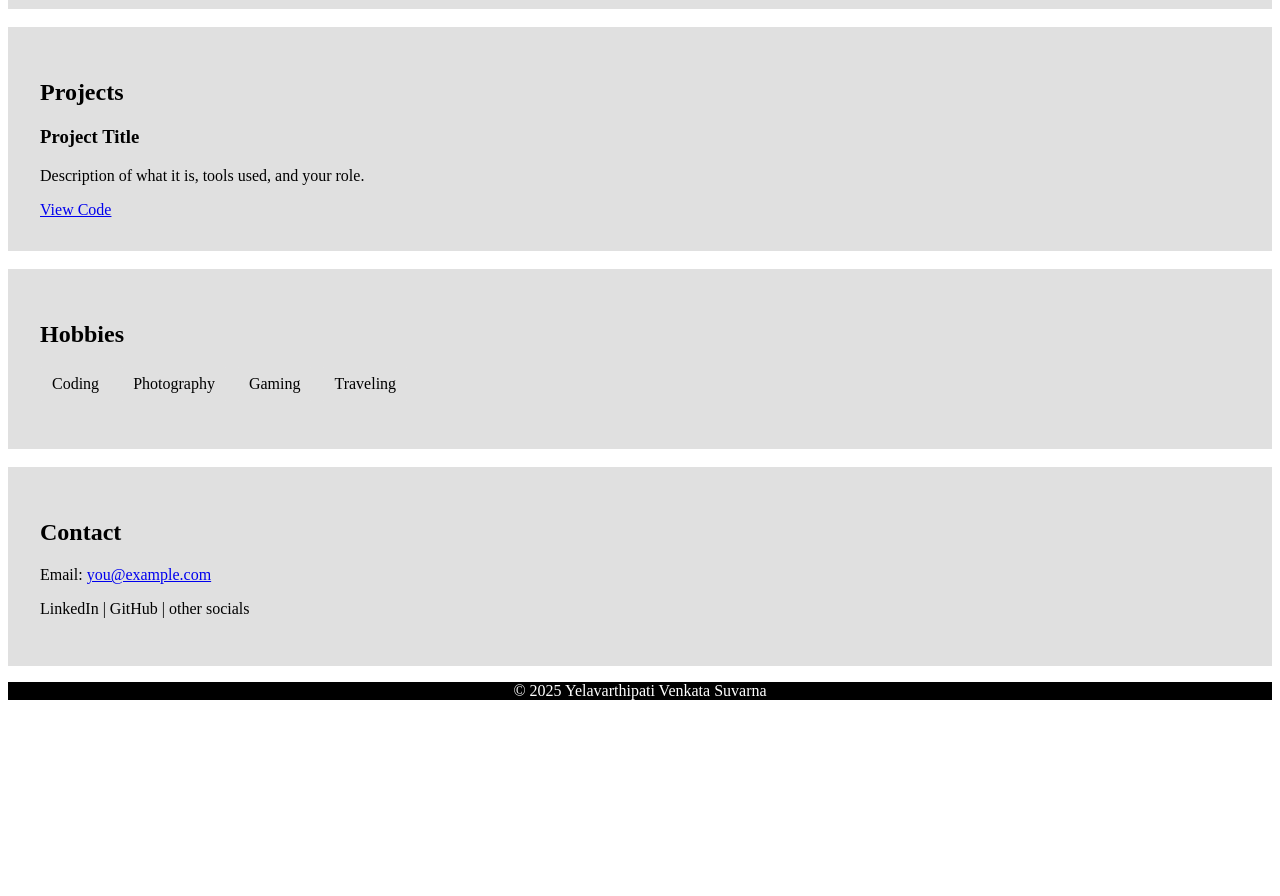
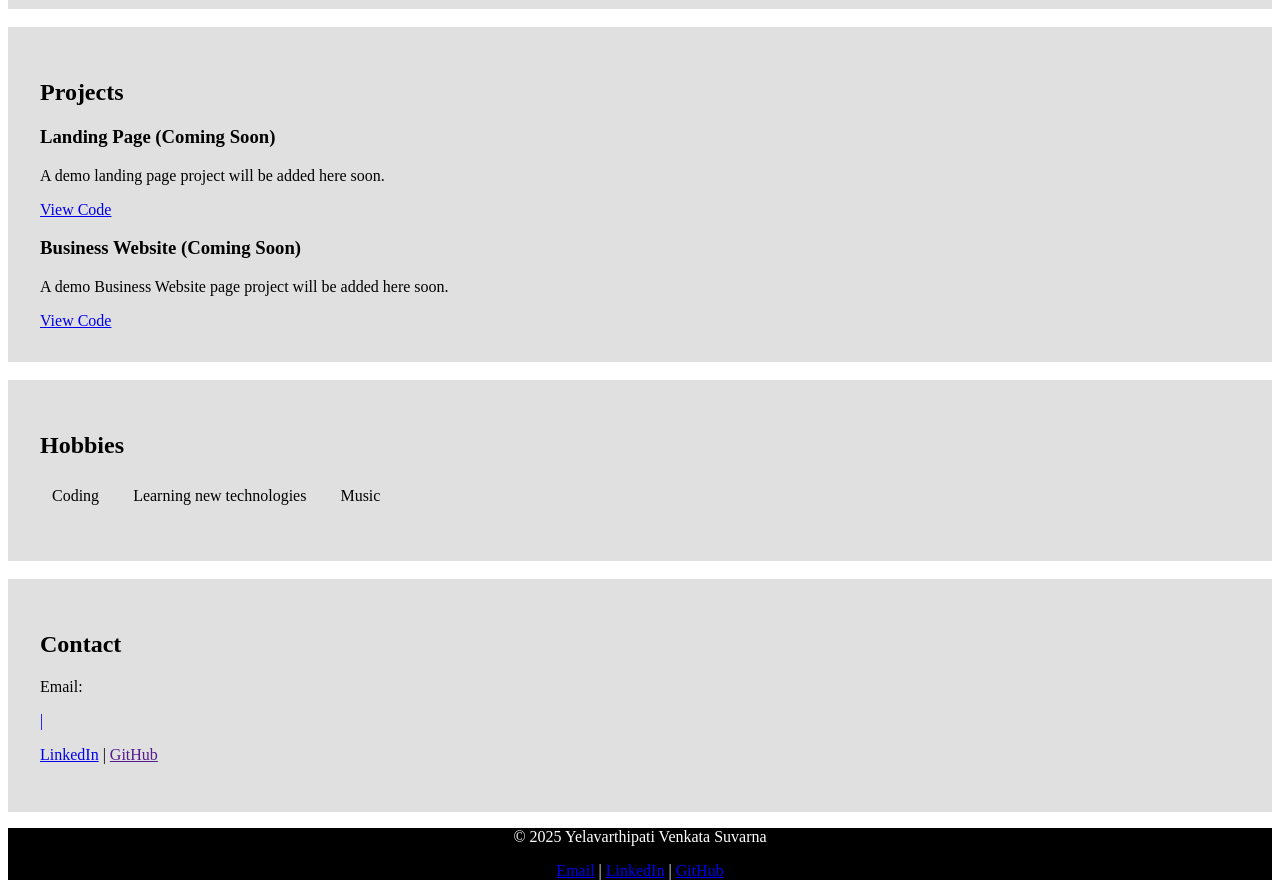
Before and after one commit to suvarna8985/portfolio1, a plain HTML site: page index.html in a window 1280 px wide. Shown: the part 960-1856 px from the top of the page. Before the commit the page ends 1676 px from the top, so only its background shows below. Drawn offline with Linux system fonts and the light colour scheme.

Commit message:
Update index.html

```diff
--- a/index.html
+++ b/index.html
@@ -43,10 +43,8 @@
       <li>CSS3</li>
       <li>JavaScript</li>
       <li>React</li>
-      <li>Node.js</li>
-      <li>Python</li>
-      <li>Git & GitHub</li>
-      <li>Figma</li>
+     <li>Git & GitHub</li>
+
     </ul>
   </section><br>
 
@@ -63,8 +61,14 @@
   <section id="projects">
     <h2>Projects</h2>
     <div class="project">
-      <h3>Project Title</h3>
-      <p>Description of what it is, tools used, and your role.</p>
+      <h3>Landing Page (Coming Soon)</h3>
+      <p>A demo landing page project will be added here soon.</p>
+      <a href="https://github.com/your-project-link" target="_blank">View Code</a>
+    </div>
+
+    <div class="project">
+      <h3>Business Website (Coming Soon) </h3>
+      <p>A demo Business Website page project will be added here soon.</p>
       <a href="https://github.com/your-project-link" target="_blank">View Code</a>
     </div>
   </section><br>
@@ -74,20 +78,26 @@
     <h2>Hobbies</h2>
     <ul class="hobbies-list">
       <li>Coding</li>
-      <li>Photography</li>
-      <li>Gaming</li>
-      <li>Traveling</li>
+      <li>Learning new technologies</li>
+      <li>Music</li>
     </ul>
   </section><br>
 
   <section id="contact">
     <h2>Contact</h2>
-    <p>Email: <a href="mailto:you@example.com">you@example.com</a></p>
-    <p>LinkedIn | GitHub | other socials</p>
+    <p>Email: <a href="suvarna.webdeveloper@gmail.com"</a></p> |
+    <p><a href="www.linkedin.com/in/suvarna-yelavarthipati-2aba0634b" target="_blank">LinkedIn</a> |
+    <a href=""https://github.com/suvarna8985" target="_blank">GitHub</a>
+    </p>
   </section>
 
   <footer>
     <p>© 2025 Yelavarthipati Venkata Suvarna</p>
+    <p>
+    <a href="mailto:suvarna.webdeveloper@gmail.com">Email</a> |
+    <a href="www.linkedin.com/in/suvarna-yelavarthipati-2aba0634b" target="_blank">LinkedIn</a> |
+    <a href="https://github.com/suvarna8985" target="_blank">GitHub</a>
+  </p>
   </footer>
 </body>
 </html>
```
